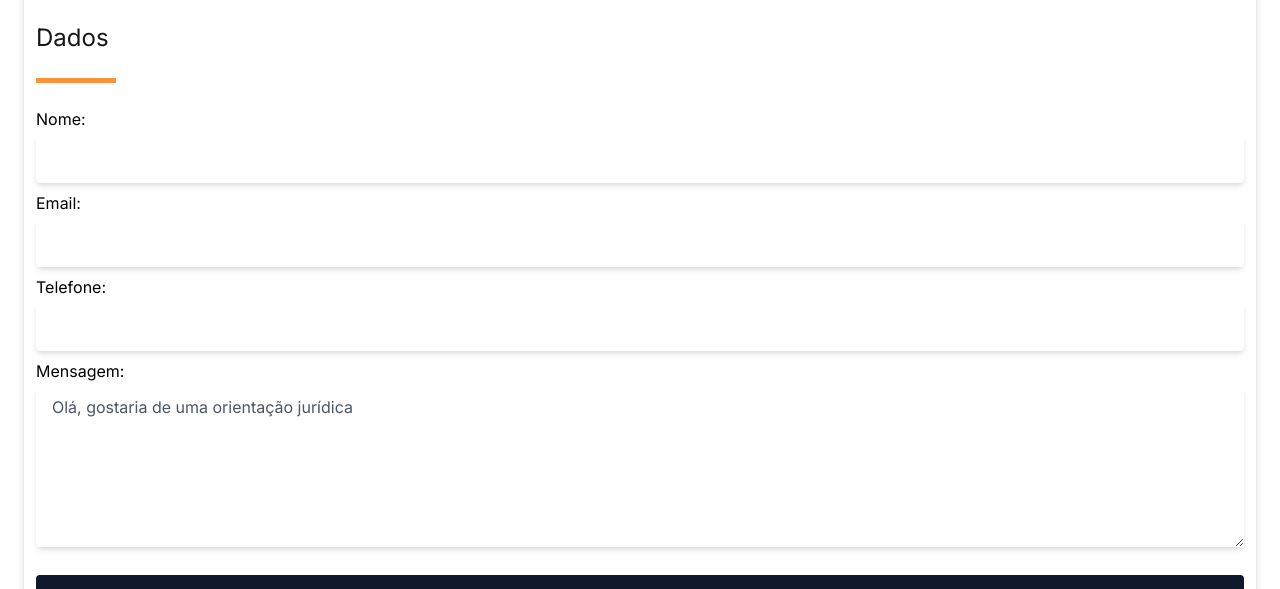
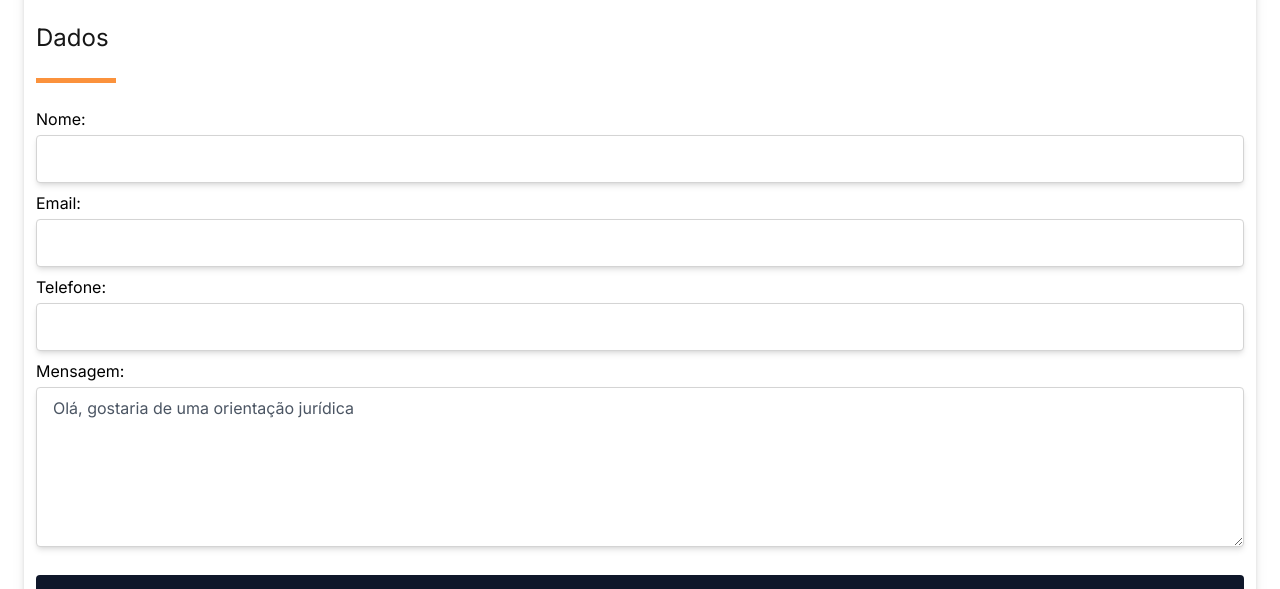
Before and after one commit to matheusmfl/tarsila-cavalcante-advogada, a Next.js app: page /divorcio in a window 1280 px wide. Shown: the part 3783-4372 px from the top of the page. Built offline with nearby package versions, Linux system fonts and the light colour scheme.

Commit message:
update Border on formComponents

```diff
--- a/src/app/components/divorcio/FormComponent.tsx
+++ b/src/app/components/divorcio/FormComponent.tsx
@@ -64,7 +64,7 @@ const FormComponent = () => {
             <label>Nome:</label>
             <input
               {...register('nome', { required: true })}
-              className="rounded-[4px] shadow-md h-12 py-2 px-4 text-gray-600"
+              className="rounded-[4px] border border-neutral-300 shadow-md h-12 py-2 px-4 text-gray-600"
             />
             {errors.nome && <span>O nome é obrigatório.</span>}
           </div>
@@ -73,7 +73,7 @@ const FormComponent = () => {
             <label>Email:</label>
             <input
               {...register('email', { required: true, pattern: /^\S+@\S+$/i })}
-              className="rounded-[4px] shadow-md h-12 py-2 px-4 text-gray-600"
+              className="rounded-[4px] border border-neutral-300 shadow-md h-12 py-2 px-4 text-gray-600"
             />
             {errors.email && <span>O email é inválido ou obrigatório.</span>}
           </div>
@@ -82,7 +82,7 @@ const FormComponent = () => {
             <label>Telefone:</label>
             <input
               {...register('telefone', { required: true })}
-              className="rounded-[4px] shadow-md h-12 py-2 px-4 text-gray-600"
+              className="rounded-[4px] border border-neutral-300 shadow-md h-12 py-2 px-4 text-gray-600"
             />
             {errors.telefone && <span>O telefone é obrigatório.</span>}
           </div>
@@ -91,7 +91,7 @@ const FormComponent = () => {
             <label>Mensagem:</label>
             <textarea
               {...register('mensagem', { required: true })}
-              className="rounded-[4px] shadow-md h-40 py-2 px-4 text-gray-600"
+              className="rounded-[4px] border border-neutral-300 shadow-md h-40 py-2 px-4 text-gray-600"
               defaultValue="Olá, gostaria de uma orientação jurídica"
             />
             {errors.mensagem && <span>A mensagem é obrigatória.</span>}
```
